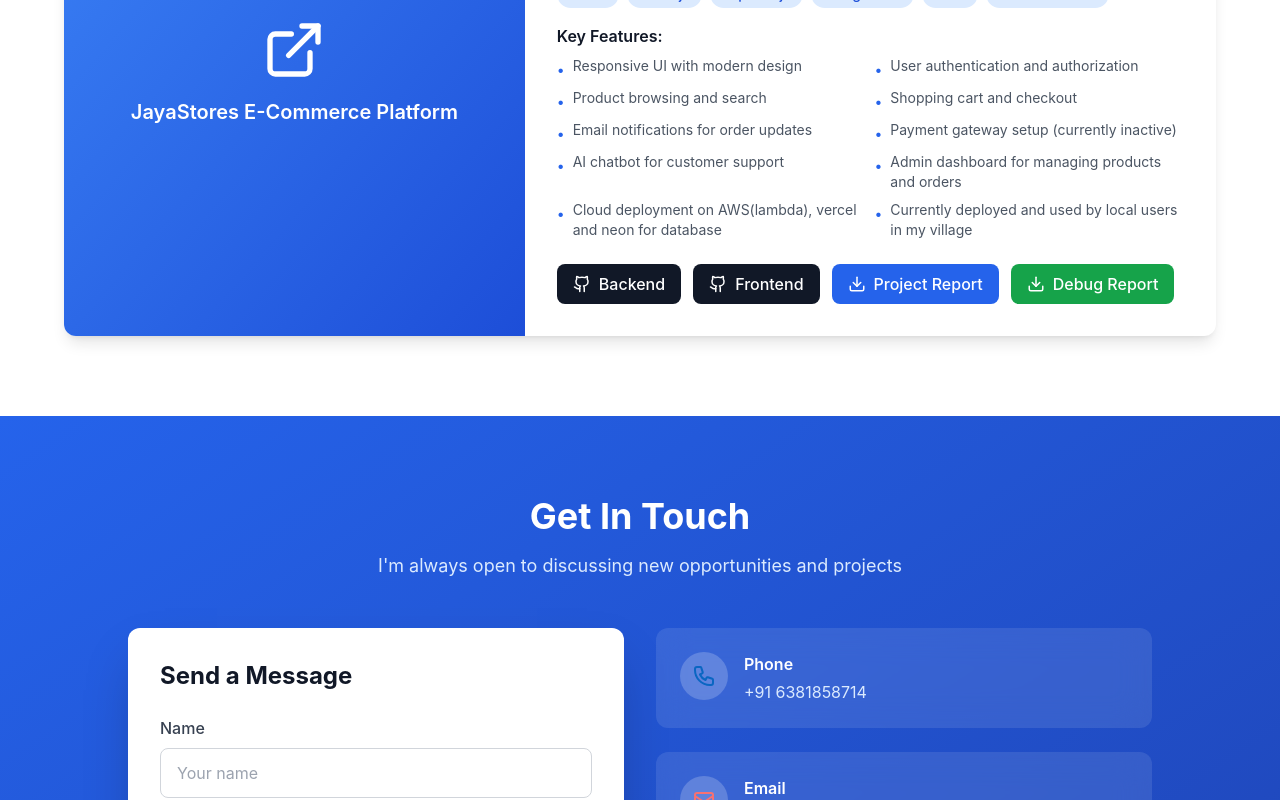
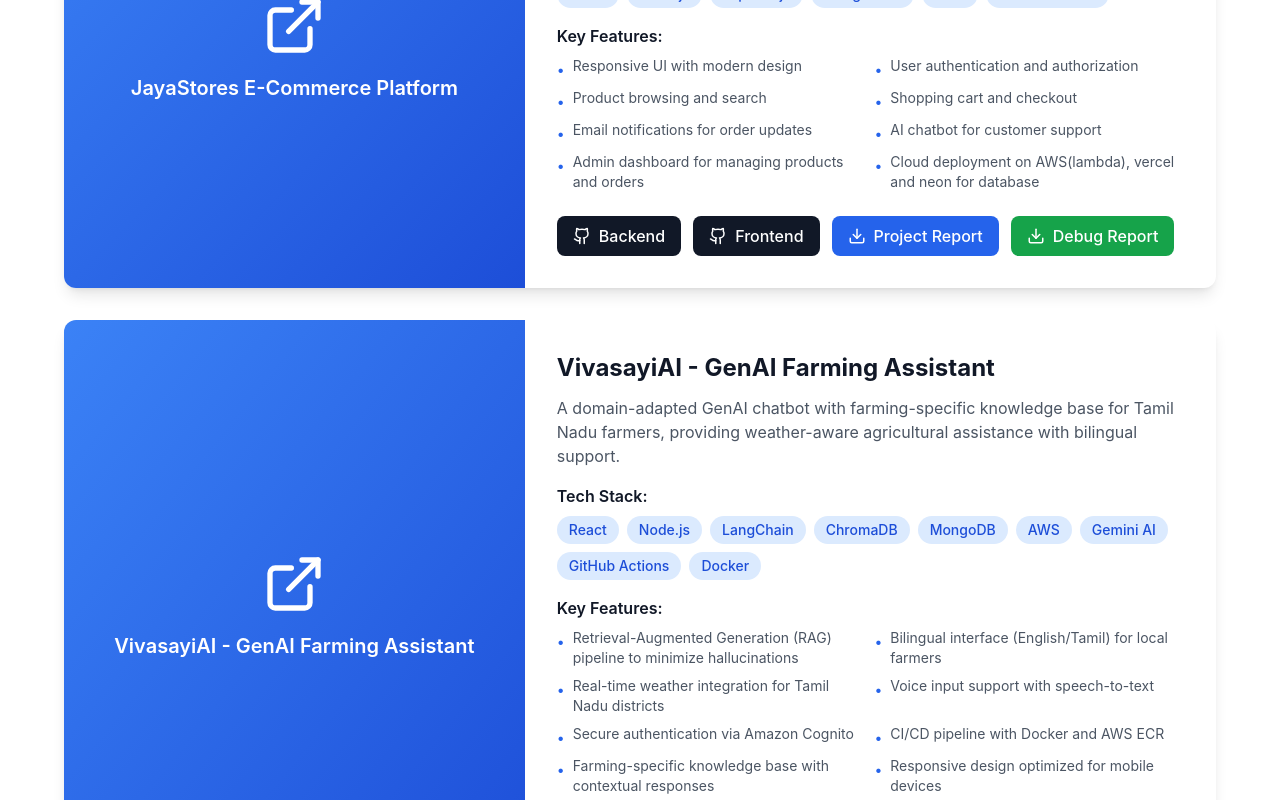
Before and after one commit to KishoreBalajiP/kishore-portfolio, a React (Vite) app: page / in a window 1280 px wide. Shown: the part 3880-4680 px from the top of the page. Built offline with nearby package versions, Linux system fonts and the light colour scheme.

Commit message:
updated second project

```diff
--- a/src/components/Projects.tsx
+++ b/src/components/Projects.tsx
@@ -43,17 +43,47 @@
         'Product browsing and search',
         'Shopping cart and checkout',
         'Email notifications for order updates',
-        'Payment gateway setup (currently inactive)',
         'AI chatbot for customer support',
         'Admin dashboard for managing products and orders',
         'Cloud deployment on AWS(lambda), vercel and neon for database',
-        'Currently deployed and used by local users in my village',
       ],
       deployment: 'AWS',
       image: 'project1',
       liveUrl: 'https://jayastores.vercel.app',
       githubBackendUrl: 'https://github.com/KishoreBalajiP/eco_backend',
       githubFrontendUrl: 'https://github.com/KishoreBalajiP/eco_frontend',
+    },
+    {
+      id: 2,
+      title: 'VivasayiAI - GenAI Farming Assistant',
+      description:
+        'A domain-adapted GenAI chatbot with farming-specific knowledge base for Tamil Nadu farmers, providing weather-aware agricultural assistance with bilingual support.',
+      stack: [
+        'React',
+        'Node.js',
+        'LangChain',
+        'ChromaDB',
+        'MongoDB',
+        'AWS',
+        'Gemini AI',
+        'GitHub Actions',
+        'Docker'
+      ],
+      features: [
+        'Retrieval-Augmented Generation (RAG) pipeline to minimize hallucinations',
+        'Bilingual interface (English/Tamil) for local farmers',
+        'Real-time weather integration for Tamil Nadu districts',
+        'Voice input support with speech-to-text',
+        'Secure authentication via Amazon Cognito',
+        'CI/CD pipeline with Docker and AWS ECR',
+        'Farming-specific knowledge base with contextual responses',
+        'Responsive design optimized for mobile devices',
+      ],
+      deployment: 'AWS Lambda + Vercel',
+      image: 'project2',
+      liveUrl: 'https://vivasayiai.vercel.app',
+      githubBackendUrl: 'https://github.com/KishoreBalajiP/VivasayiAI',
+      githubFrontendUrl: 'https://github.com/KishoreBalajiP/VivasayiAI-Frontend',
     },
   ];
 
@@ -127,6 +157,7 @@
 
                   {/* Buttons */}
                   <div className="flex flex-wrap gap-3 mt-6">
+                    {project.githubBackendUrl && (
                       <a
                         href={project.githubBackendUrl}
                         target="_blank"
@@ -136,7 +167,9 @@
                         <Github size={18} />
                         Backend
                       </a>
+                    )}
 
+                    {project.githubFrontendUrl && (
                       <a
                         href={project.githubFrontendUrl}
                         target="_blank"
@@ -146,6 +179,7 @@
                         <Github size={18} />
                         Frontend
                       </a>
+                    )}
 
                     <a
                       href="/pdf/project-report.pdf"
```
Lines whose indentation alone changed are shown as unchanged.
